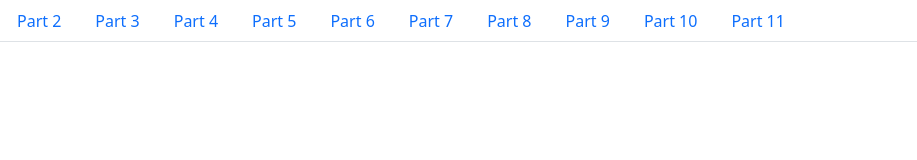
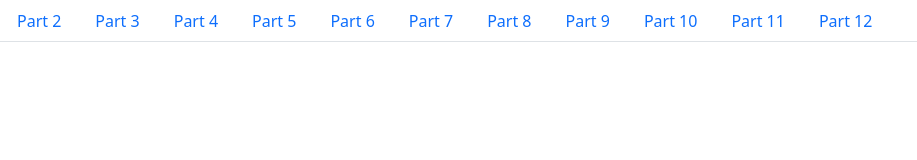
Before and after one commit to JoseHdez2-courses/rxjs-observables, a React (Create React App) app: page / in a window 1280 px wide. Shown: the top 160 px of the page, without its empty margins (0-917 px from the left). Built offline with nearby package versions, Linux system fonts and the light colour scheme.

Commit message:
Return Subscriptions from the Subscribe Function in RxJs

```diff
--- a/src/App.tsx
+++ b/src/App.tsx
@@ -12,7 +12,8 @@ const parts = [
   Parts.Part08,
   Parts.Part09,
   Parts.Part10,
-  Parts.Part11
+  Parts.Part11,
+  Parts.Part12
 ];
 
 export default function App() {
--- a/src/components/parts.tsx
+++ b/src/components/parts.tsx
@@ -282,7 +282,7 @@ export const Part10 = () => {
   let foo = interval(1000);
   let foo2 = timer(date, 1000);
 
-  const onClick = (observable, name) => {
+  const onClick = (observable: any, name: any) => {
     observable.subscribe(
       (x: any) => {
         console.log(`next ${name} ${x}`);
@@ -313,7 +313,7 @@ export const Part10 = () => {
 export const Part11 = () => {
   const title = "Understand the RxJS create Operator";
 
-  function subscribe(observer) {
+  function subscribe(observer: any) {
     observer.next(42);
     observer.next(100);
     observer.next(200);
@@ -323,10 +323,10 @@ export const Part11 = () => {
   let foo = new Observable(subscribe);
 
   let observer = {
-    next: (x) => {
+    next: (x: any) => {
       console.log(`next ${x}`);
     },
-    error: (err) => {
+    error: (err: any) => {
       console.error(`error: ${err}`);
     },
     complete: () => {
@@ -345,3 +345,40 @@ export const Part11 = () => {
     </div>
   );
 };
+
+// Return Subscriptions from the Subscribe Function in RxJs
+
+export const Part12 = () => {
+  const title = "Return Subscriptions from the Subscribe Function in RxJs";
+
+  let foo = new Observable((observer: any) => {
+    const id = setInterval(() => {
+      observer.next("hi");
+    }, 1000);
+    return function unsubscribe() {
+      clearInterval(id);
+    };
+  });
+
+  const onClick = (observable: any, name: any) => {
+    let subscription = observable.subscribe(
+      (x: any) => {
+        console.log(`next [${name}]: ${x}`);
+      },
+      () => {
+        // complete handler.
+        console.log("done");
+      }
+    );
+    setTimeout(() => subscription.unsubscribe(), 4500);
+  };
+
+  return (
+    <div>
+      <h5>{title}</h5>
+      <Button onClick={() => onClick(foo, "4-second sub")}>
+        Open console and click this
+      </Button>
+    </div>
+  );
+};
```
